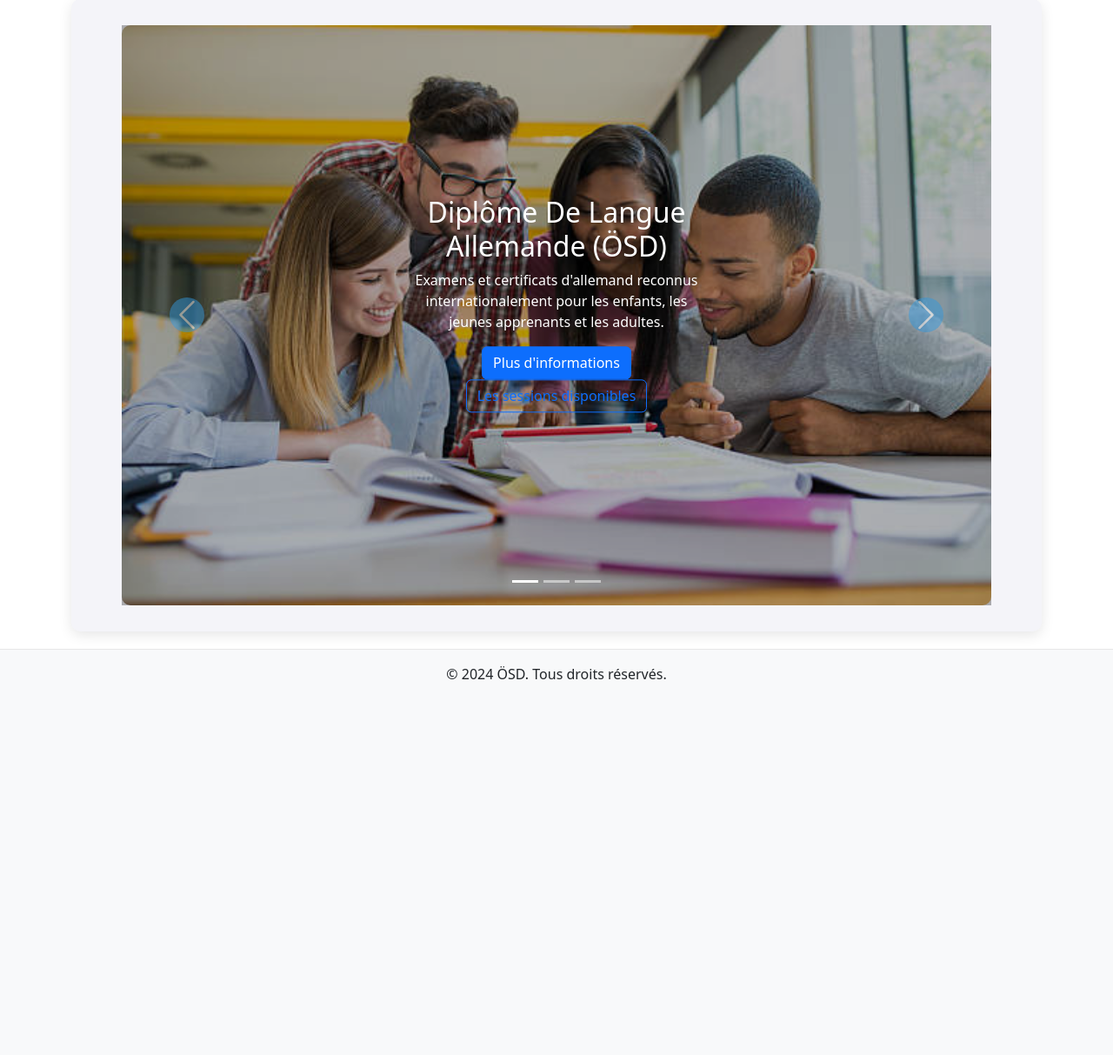
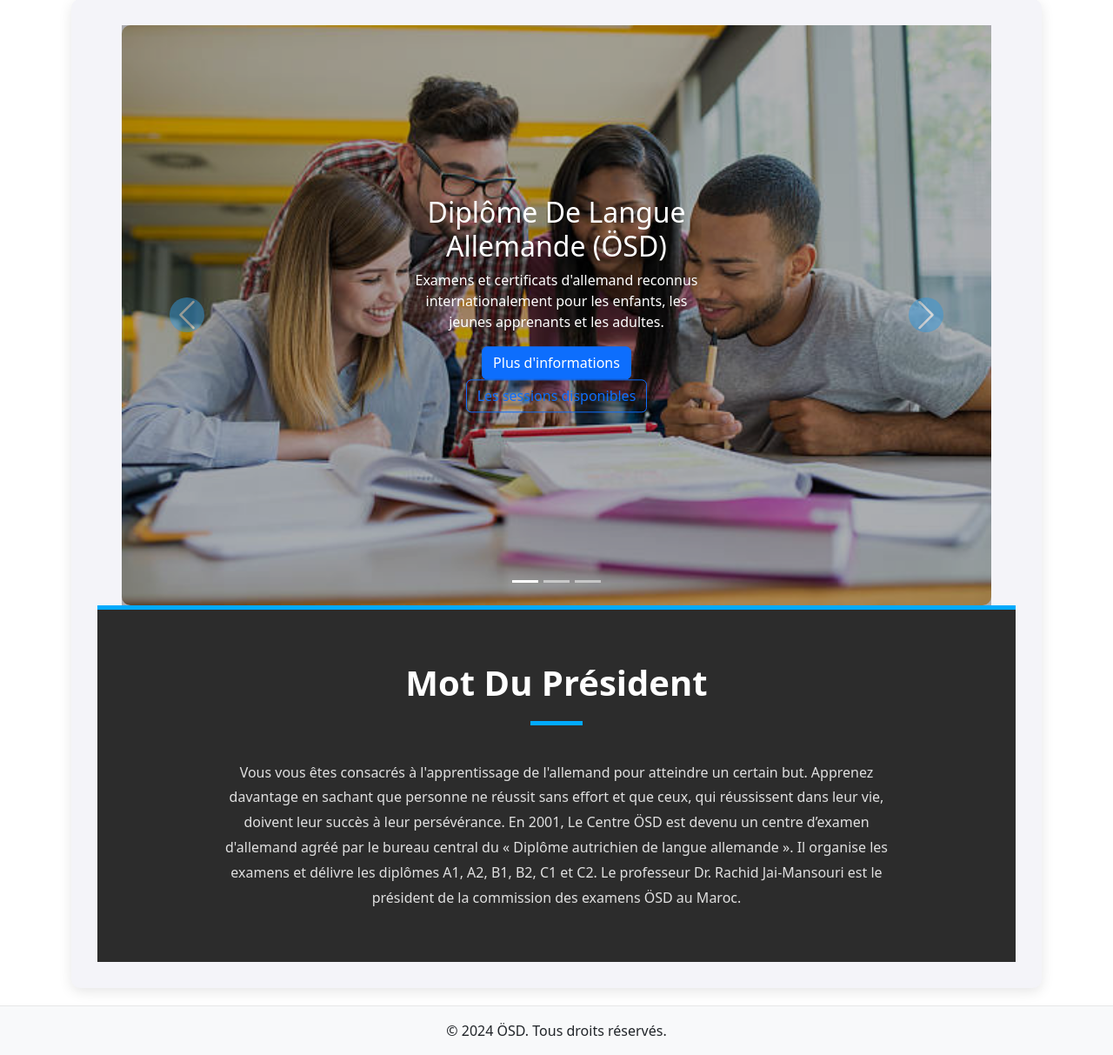
Before and after one commit to MohamedOuijjane/PlatformInscription, a CodeIgniter 4 app: the page made by app/Views/index.php in a window 1280 px wide. Shown: the part 97-1310 px from the top of the page at 87% size. Before the commit the page ends 878 px from the top, so only its background shows below. Run offline with PHP 8.4 and a stand-in for CodeIgniter, Linux system fonts and the light colour scheme; the template is opened without the code that fills it, so the values that code supplies are empty; some libraries are stand-ins or nearby versions.

Commit message:
l'ajout de mot de presedent section   Y.M

```diff
--- a/app/Views/index.php
+++ b/app/Views/index.php
@@ -69,6 +69,35 @@
         background-color: #3498db;
         color: #fff;
     }
+    /* president-section */
+    .president-section {
+        background-color: #2c2c2c; /* Couleur de fond sombre et élégante */
+        color: #e0e0e0; /* Couleur de texte gris clair pour un meilleur contraste */
+        padding: 60px 30px; /* Espacement généreux pour un contenu aéré */
+        text-align: center; /* Centrer le texte */
+        border-top: 5px solid #00aaff; /* Bordure décorative en haut */
+    }
+
+    .president-section h2 {
+        font-size: 2.5rem;
+        font-weight: 700; /* Texte en gras pour le titre */
+        margin-bottom: 20px;
+        color: #ffffff; /* Couleur de texte blanche pour le titre */
+    }
+
+    .president-section p {
+        font-size: 1rem;
+        line-height: 1.8; /* Augmenter l'espacement des lignes pour une meilleure lisibilité */
+        max-width: 800px;
+        margin: 0 auto; /* Centrer le texte avec une largeur maximale */
+    }
+
+    .divider {
+        width: 60px;
+        height: 5px;
+        background-color: #00aaff; /* Couleur de l'élément décoratif */
+        margin: 20px auto 40px; /* Espacement autour de l'élément */
+    }
 </style>
 
 <div class="content-background">
@@ -115,5 +144,14 @@
             <span class="visually-hidden">Next</span>
         </button>
     </div>
+    <!-- Section "Mot du Président" -->
+<div class="president-section">
+    <h2>Mot Du Président</h2>
+    <div class="divider"></div>
+    <p>
+        Vous vous êtes consacrés à l'apprentissage de l'allemand pour atteindre un certain but. Apprenez davantage en sachant que personne ne réussit sans effort et que ceux, qui réussissent dans leur vie, doivent leur succès à leur persévérance.
+        En 2001, Le Centre ÖSD est devenu un centre d’examen d'allemand agréé par le bureau central du « Diplôme autrichien de langue allemande ». Il organise les examens et délivre les diplômes A1, A2, B1, B2, C1 et C2. Le professeur Dr. Rachid Jai-Mansouri est le président de la commission des examens ÖSD au Maroc.
+    </p>
+</div>
 </div>
 <?= $this->endSection() ?>
```
